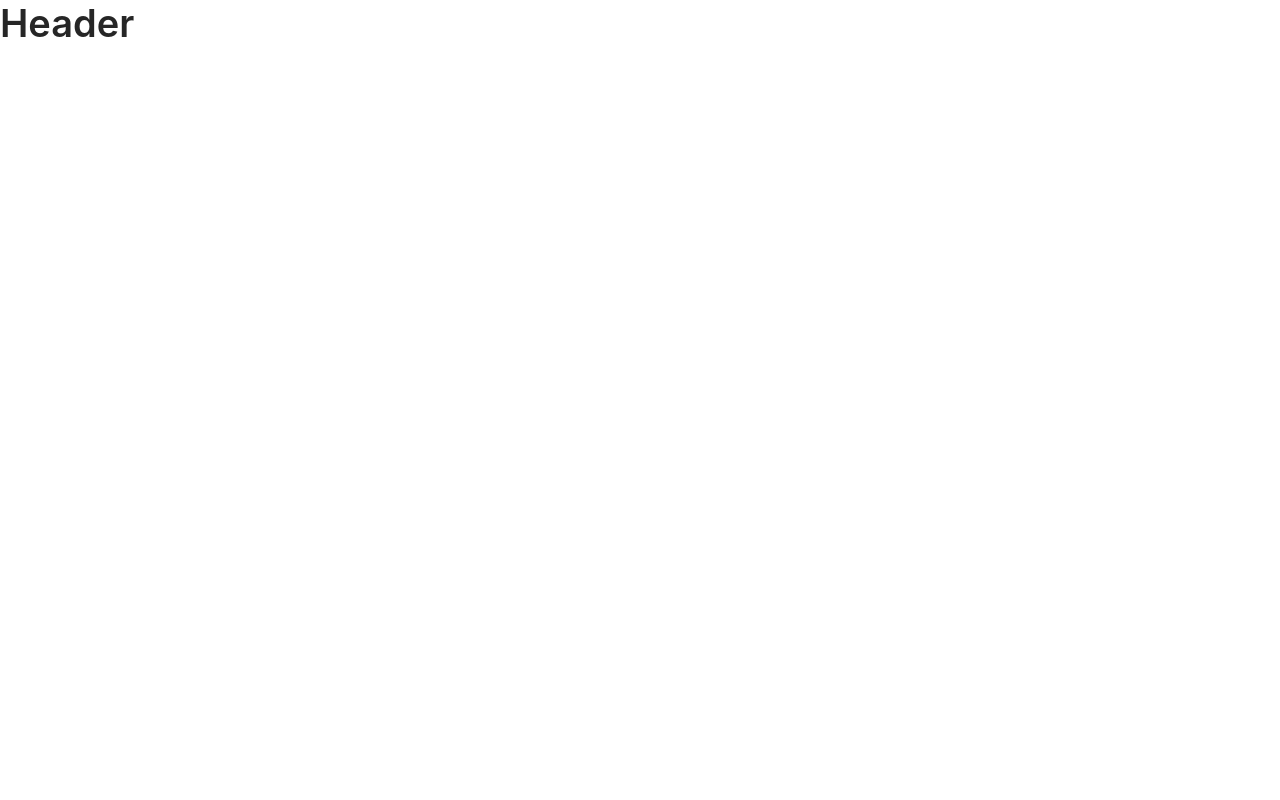
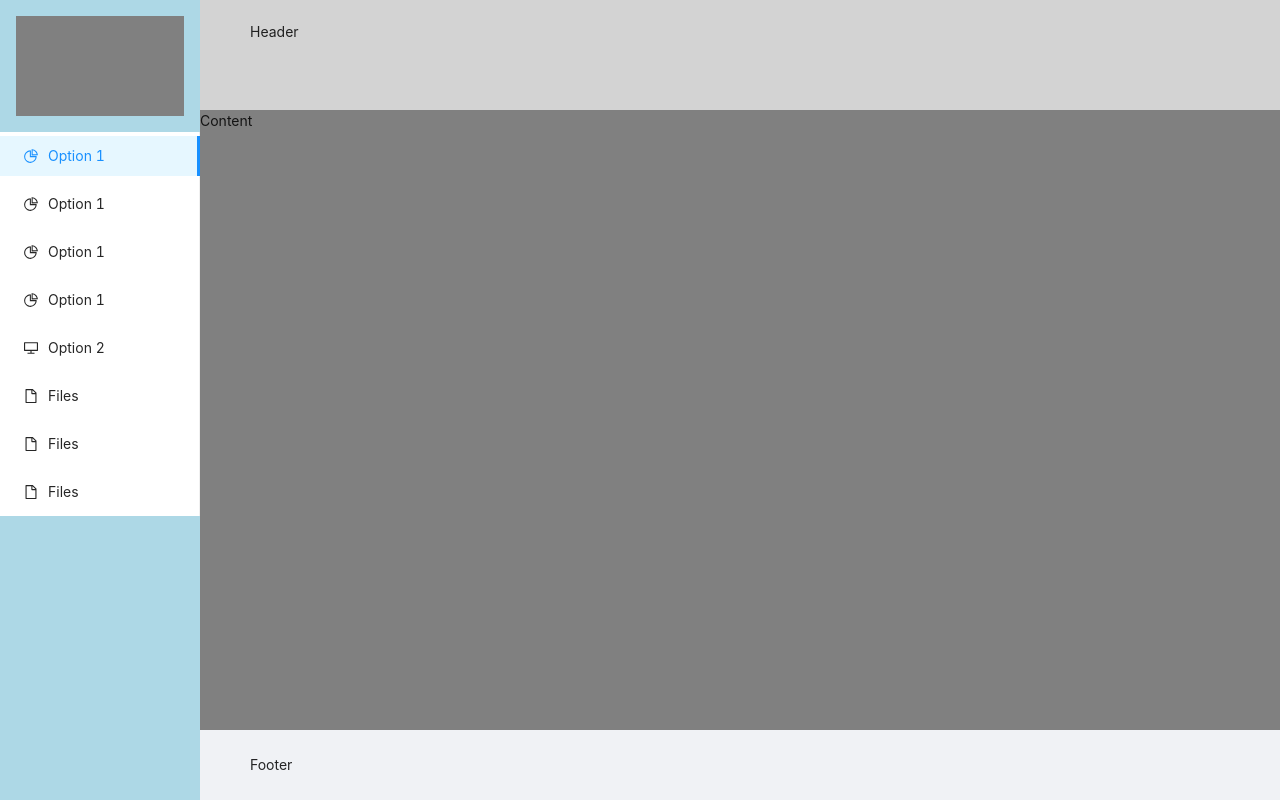
Before and after one commit to muddy700/Uza-Nunua, a React (Create React App) app: page / in a window 1280 px wide. Built offline with nearby package versions, Linux system fonts and the light colour scheme.

Commit message:
Saved Day One Progress

```diff
--- a/src/App.css
+++ b/src/App.css
@@ -1 +1,7 @@
 @import '~antd/dist/antd.css';
+
+.logo {
+  height: 100px;
+  margin: 16px;
+  background: gray;
+}
--- a/src/components/container.js
+++ b/src/components/container.js
@@ -1,11 +1,49 @@
 import React from 'react'
-import { Typography} from 'antd'
+import { Typography , Layout , Menu , Breadcrumb} from 'antd'
+import {DesktopOutlined, PieChartOutlined, FileOutlined, TeamOutlined, UserOutlined } from '@ant-design/icons';
 
 export const Container = () => {
+    const { Header, Footer, Sider, Content } = Layout;
     const { Title } = Typography
+
     return (
-        <div>
-            <Title>Header</Title>
-        </div>
+        // <div>
+            <Layout style={{height : 800}}>
+                <Sider style={{backgroundColor : 'lightblue'}}>
+                    <div className="logo" />
+                    <Menu defaultSelectedKeys={['1']} mode="inline">
+                        <Menu.Item key="1" icon={<PieChartOutlined />}>
+                        Option 1
+                        </Menu.Item>
+                        <Menu.Item key="2" icon={<PieChartOutlined />}>
+                        Option 1
+                        </Menu.Item>
+                        <Menu.Item key="3" icon={<PieChartOutlined />}>
+                        Option 1
+                        </Menu.Item>
+                        <Menu.Item key="4" icon={<PieChartOutlined />}>
+                        Option 1
+                        </Menu.Item>
+                        <Menu.Item key="5" icon={<DesktopOutlined />}>
+                        Option 2
+                        </Menu.Item>
+                        <Menu.Item key="6" icon={<FileOutlined />}>
+                        Files
+                        </Menu.Item>
+                        <Menu.Item key="7" icon={<FileOutlined />}>
+                        Files
+                        </Menu.Item>
+                        <Menu.Item key="8" icon={<FileOutlined />}>
+                        Files
+                        </Menu.Item>
+                    </Menu>
+                </Sider>
+                <Layout>
+                    <Header style={{backgroundColor : 'lightgray', height : 110}}>Header</Header>
+                    <Content style={{backgroundColor : 'gray'}}>Content</Content>
+                    <Footer>Footer</Footer>
+                </Layout>
+            </Layout>
+        // </div>
     )
 }
```
